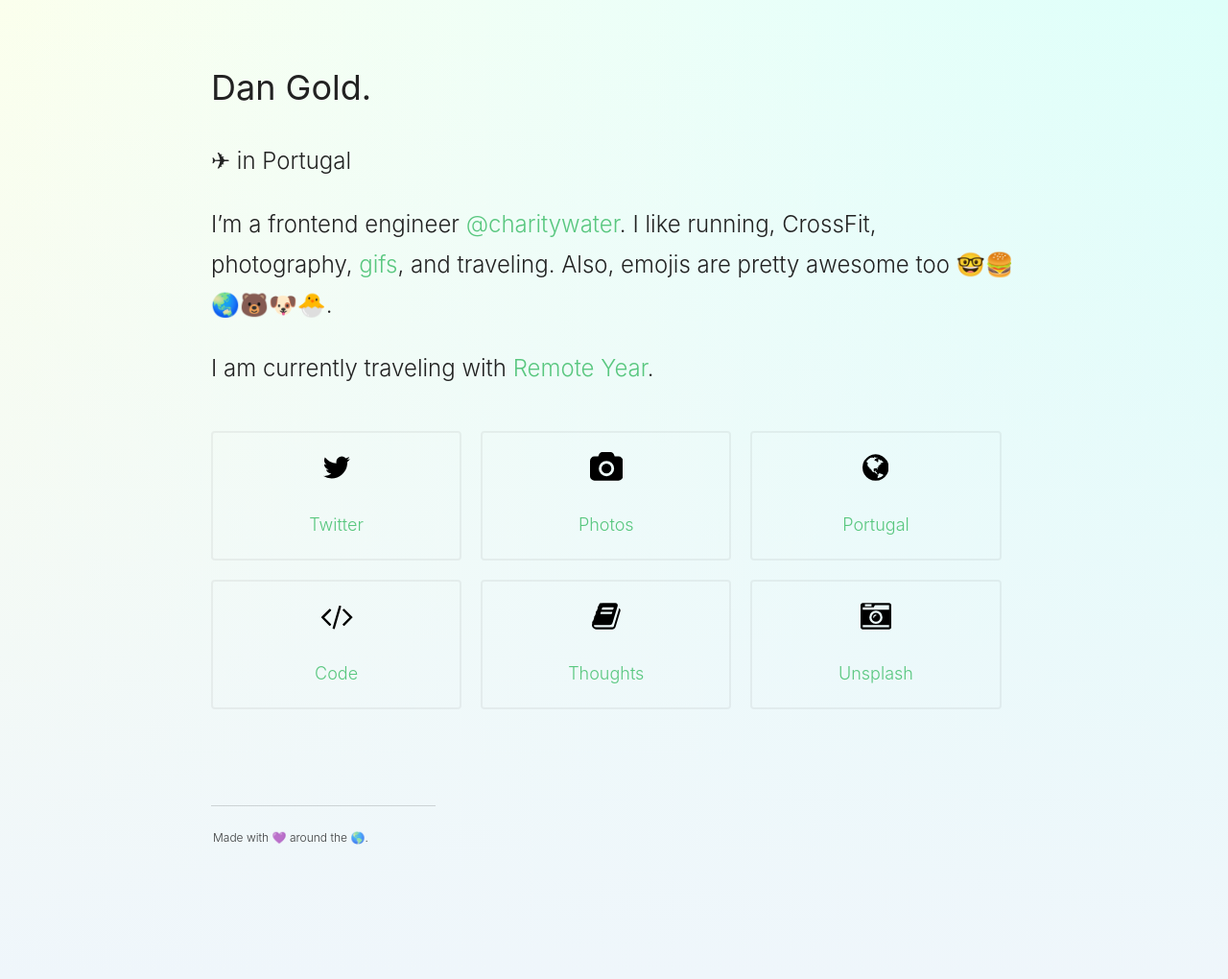
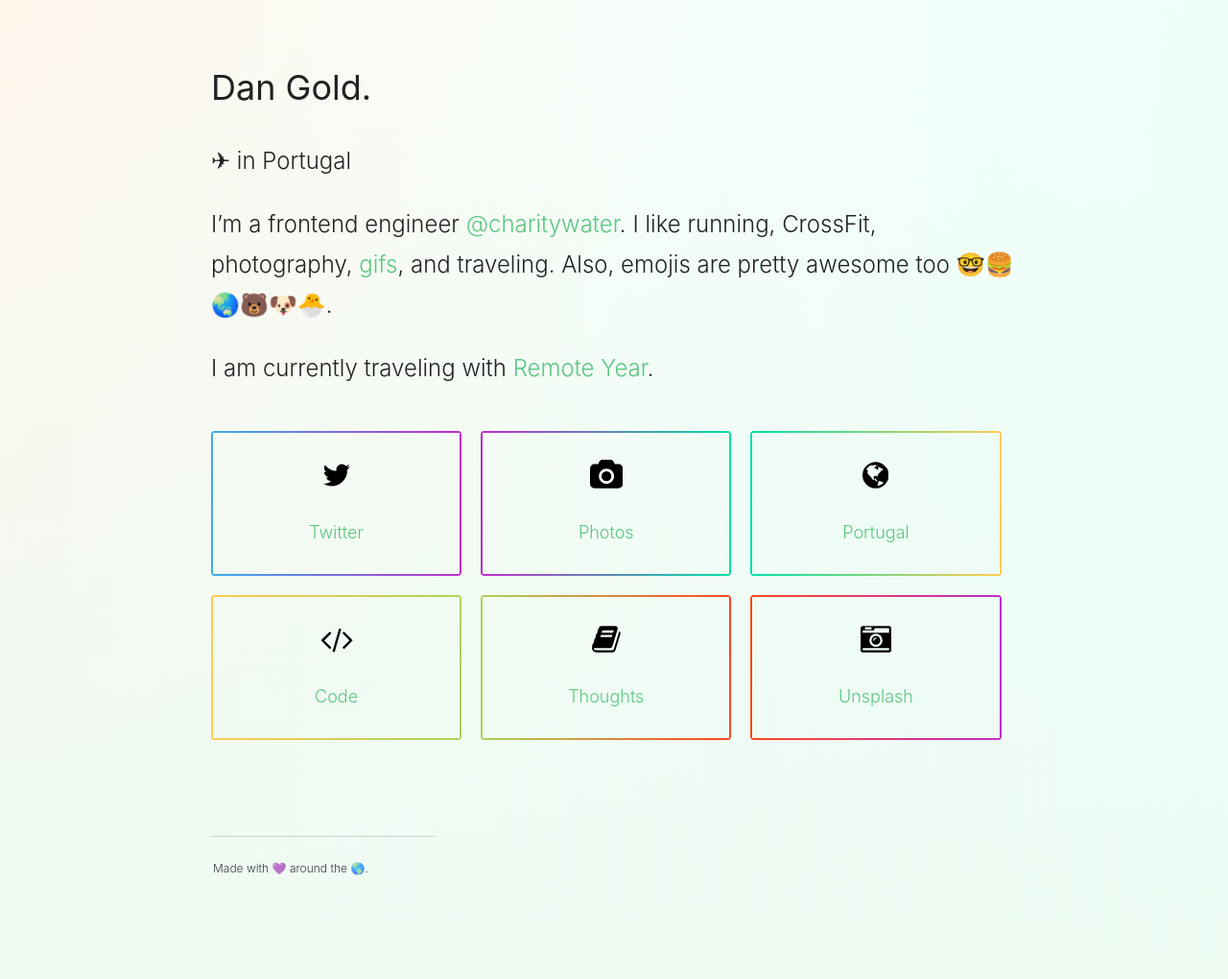
Before and after one commit to jessess/www, a Jekyll site: the page built from index.html, in a window 1280 px wide. Shown: the whole page at 96% size. Built offline with Jekyll 4.4.1, drawn with Linux system fonts in a browser that asks for light colours.

Commit message:
Adding a gradient border to the home buttons

```diff
--- a/_includes/styles.css
+++ b/_includes/styles.css
@@ -7,7 +7,7 @@
   max-width: 840px;
   color: #222;
   min-height: 100vh;
-  background: linear-gradient(transparent, #eff6fb), linear-gradient(to left, #ddfff9, transparent), linear-gradient(to right, #fbffed, transparent);
+  background: linear-gradient(transparent, #edfbf3),linear-gradient(to left, #edfff9, transparent),linear-gradient(to right, #fff6ec, transparent);
 }
 
 h1, h2, h3, h4, h5, h6 {
@@ -73,7 +73,25 @@
 
 /*************************************/
 /* Home                              */
+/* Thanks http://codepen.io/akwright/pen/raBdOO! */
 /*************************************/
+$home-yellow: #add356;
+$home-teal: #00dfa6;
+$home-lorange: #ffcb52;
+$home-dorange: #ff451f;
+$home-blue: #3dade9;
+$home-purple: #bf2fcb;
+
+@mixin border-gradient($from, $to, $width) {
+  border-left: $width solid $from;
+  border-right: $width solid $to;
+  background-image: -webkit-linear-gradient(left, $from, $to), -webkit-linear-gradient(left, $from, $to);
+  background-size: 100% $width;
+  background-position: 0 100%, 0 0;
+  background-repeat: no-repeat;
+  background-clip: border-box;
+}
+
 .status {
   font-size: 100%;
 }
@@ -85,8 +103,7 @@
 
 .home-thing {
   display: block;
-  border: solid 2px rgba(0, 0, 0, .05);
-  padding: 20px;
+  padding: 30px 20px;
   border-radius: 4px;
   text-align: center;
   width: calc(50% - 55px);
@@ -95,6 +112,30 @@
 
   &:nth-child(even) {
     margin-left: 20px;
+  }
+
+  &:nth-child(1) {
+    @include border-gradient($home-blue, $home-purple, 2px);
+  }
+
+  &:nth-child(2) {
+    @include border-gradient($home-purple, $home-teal, 2px);
+  }
+
+  &:nth-child(3) {
+    @include border-gradient($home-teal, $home-lorange, 2px);
+  }
+
+  &:nth-child(4) {
+    @include border-gradient($home-lorange, $home-yellow, 2px);
+  }
+
+  &:nth-child(5) {
+    @include border-gradient($home-yellow, $home-dorange, 2px);
+  }
+
+  &:nth-child(6) {
+    @include border-gradient($home-dorange, $home-purple, 2px);
   }
 
   p {
@@ -141,15 +182,15 @@
     display: block;
     margin-bottom: 20px;
     opacity: 0;
-    transition: opacity .25s .25s linear;
+    transition: opacity .35s .35s linear;
   }
 
   .portugal-image-gallery {
     -moz-column-count: 2;
     -webkit-column-count: 2;
     column-count: 2;
-    background: #f8f8f8;
-    transition: background .25s linear;
+    background: #fff;
+    transition: all .25s linear;
     height: 300px;
     overflow: hidden;
     margin-top: 60px;
```
